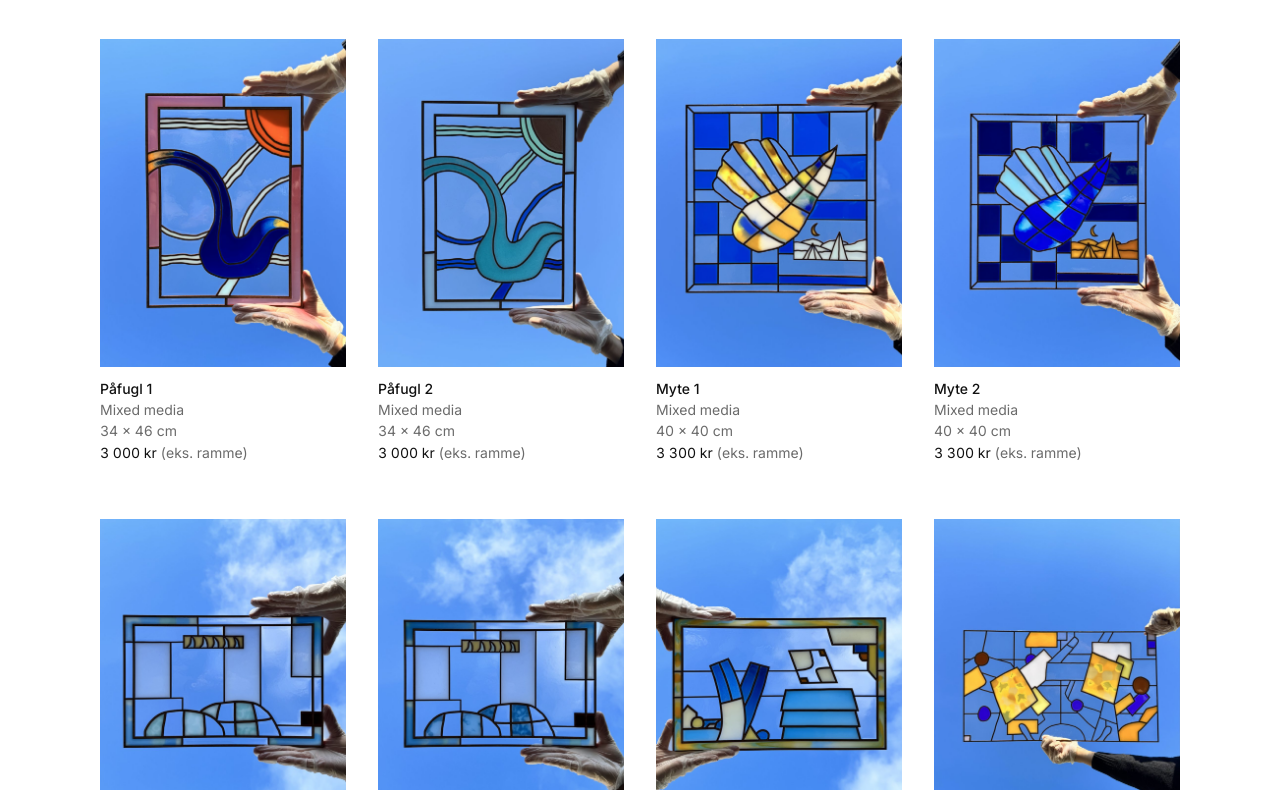
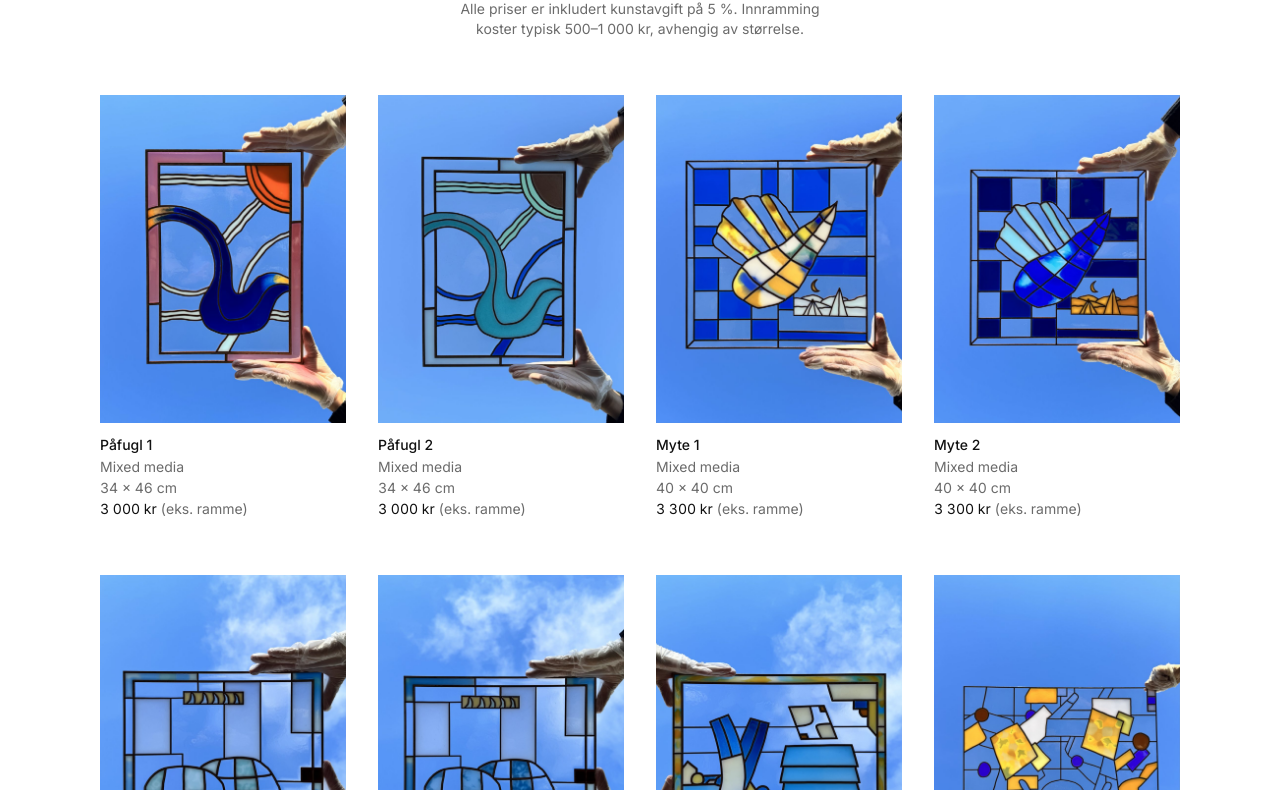
Before and after one commit to stianzb/kunstside, a plain HTML site: page index.html in a window 1280 px wide. Shown: the part 148-938 px from the top of the page. Drawn offline with Linux system fonts and the light colour scheme.

Commit message:
Legg til tekst om kunstavgift og innramming under overskriften
Co-Authored-By: Claude Opus 5.5 <noreply@anthropic.com>
Claude-Session: https://claude.ai/code/session_01LerHdR3gjCfduA3hkGN4PS

```diff
--- a/index.html
+++ b/index.html
@@ -35,6 +35,8 @@
   header { display: flex; flex-direction: column; align-items: center; text-align: center; gap: 6px; margin-bottom: 40px; }
   .artist { font-size: 13px; color: var(--muted); letter-spacing: 0.01em; margin: 0; }
   h1 { font-size: 30px; font-weight: 500; letter-spacing: -0.02em; margin: 0; line-height: 1.1; }
+  .intro { font-size: 14px; color: var(--muted); max-width: 44ch; margin: 10px 0 0; text-wrap: balance; }
+  .nw { white-space: nowrap; }
 
   .grid {
     list-style: none; margin: 0; padding: 0;
@@ -132,6 +134,7 @@
   <header>
     <p class="artist">Stian Zimmermann</p>
     <h1>Verksliste</h1>
+    <p class="intro">Alle priser er inkludert kunstavgift på&nbsp;5&nbsp;%. Innramming koster typisk <span class="nw">500–1&nbsp;000&nbsp;kr</span>, avhengig av størrelse.</p>
   </header>
 
   <ul class="grid" id="list"></ul>
```
